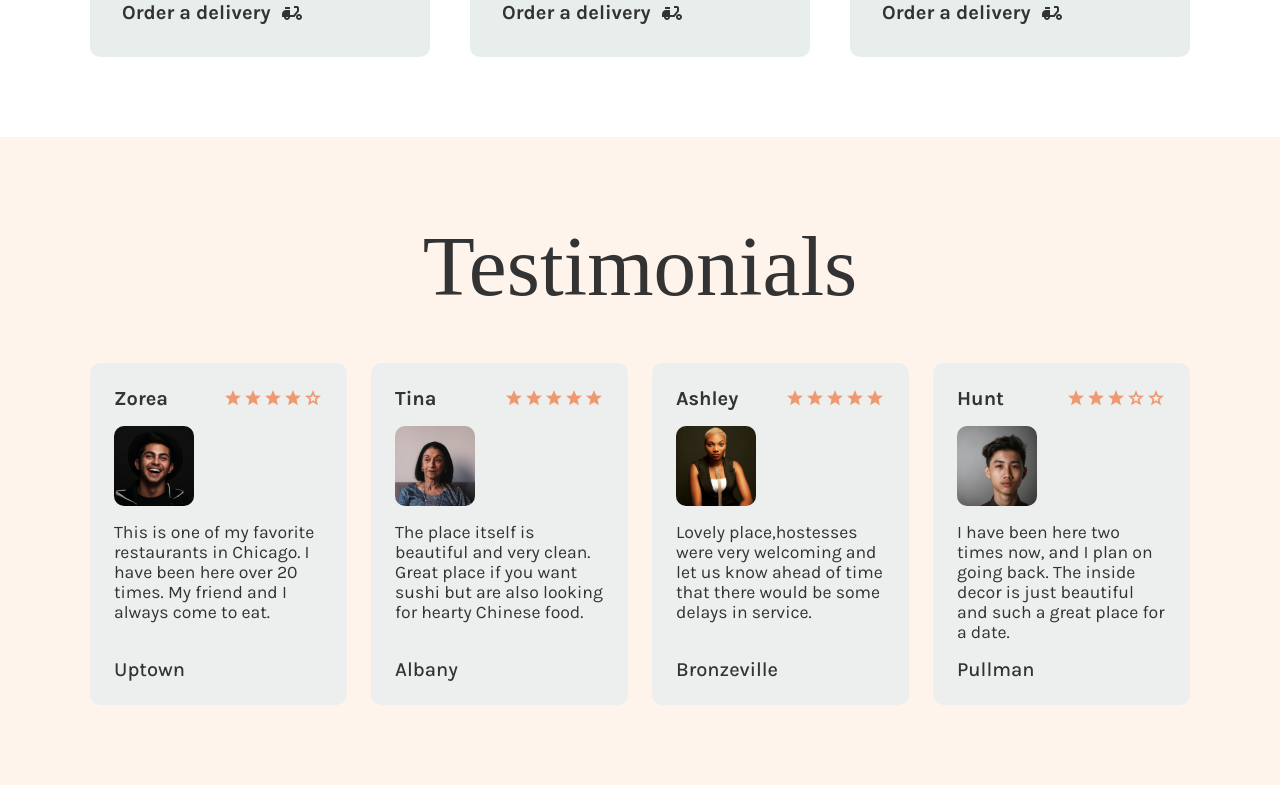
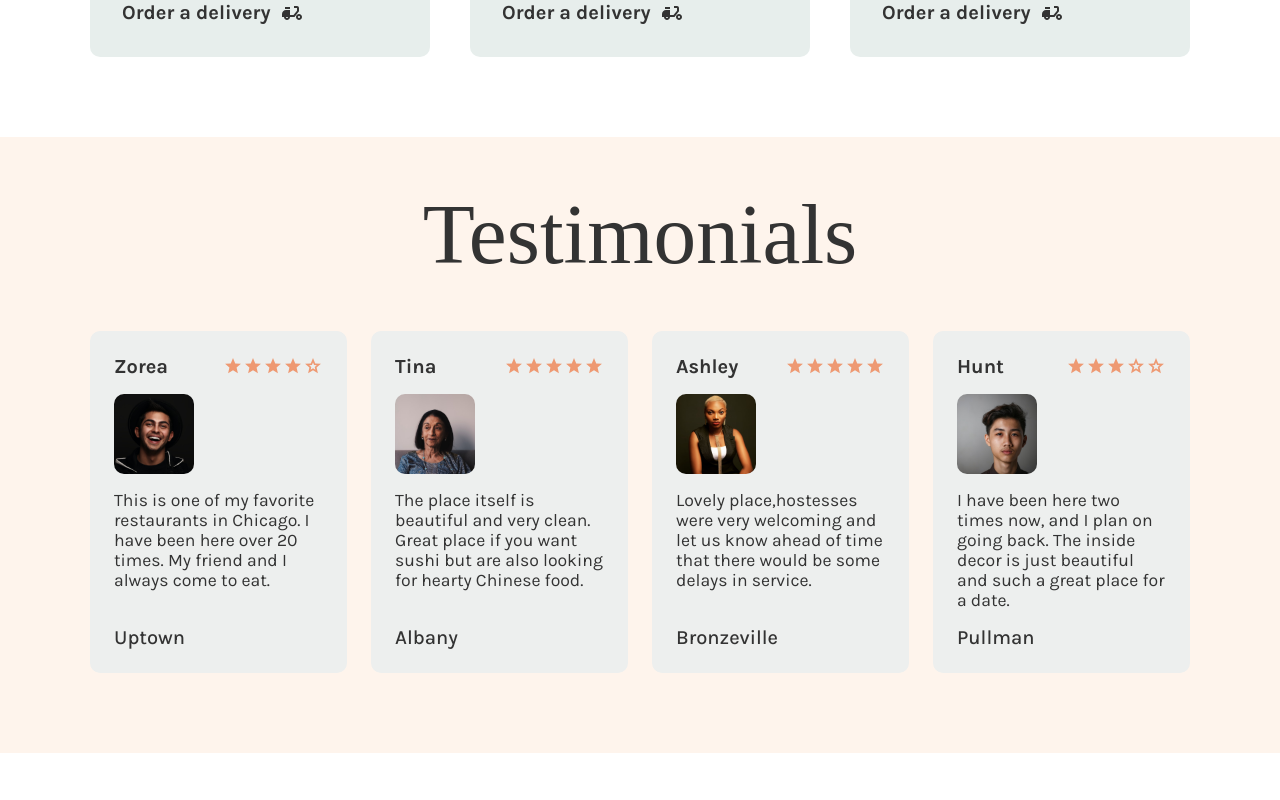
Before and after one commit to SammyLeths/fe-capstone, a React (Create React App) app: page / in a window 1280 px wide. Shown: the part 1200-2000 px from the top of the page. Built offline with nearby package versions, Linux system fonts and the light colour scheme; a web font is replaced by a local one.

Commit message:
updated testimonial section

```diff
--- a/src/pages/home/testimonials/testimonials.module.scss
+++ b/src/pages/home/testimonials/testimonials.module.scss
@@ -1,7 +1,7 @@
 @use '../../../app.module.scss' as testimonial;
 
 .section {
-  padding: 5rem 0;
+  padding: 3rem 0 5rem 0;
   background-color: testimonial.$secondary-accent;
 
   .container {
```
